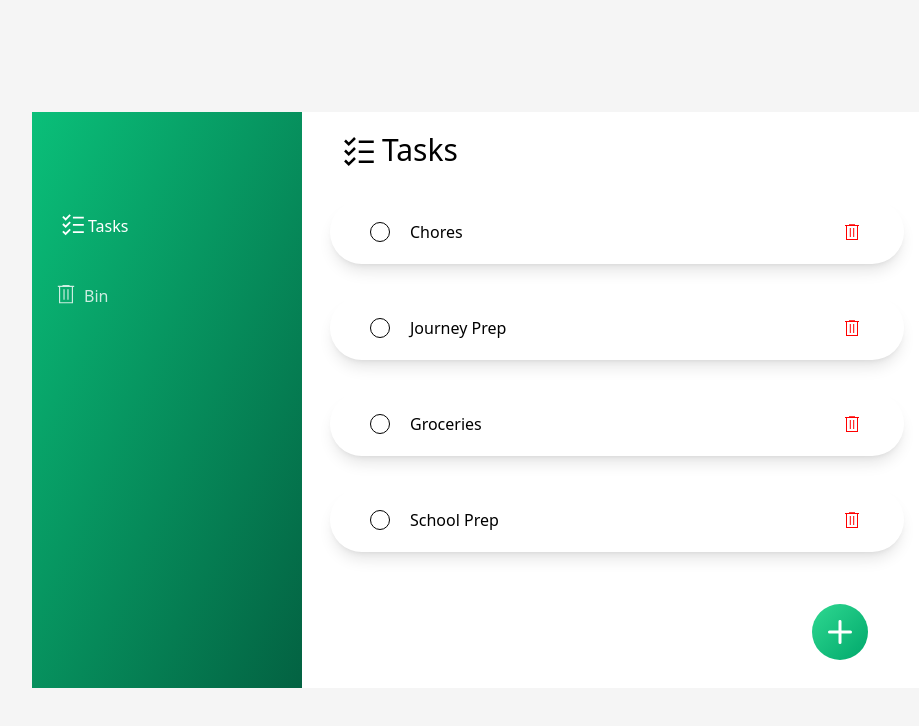
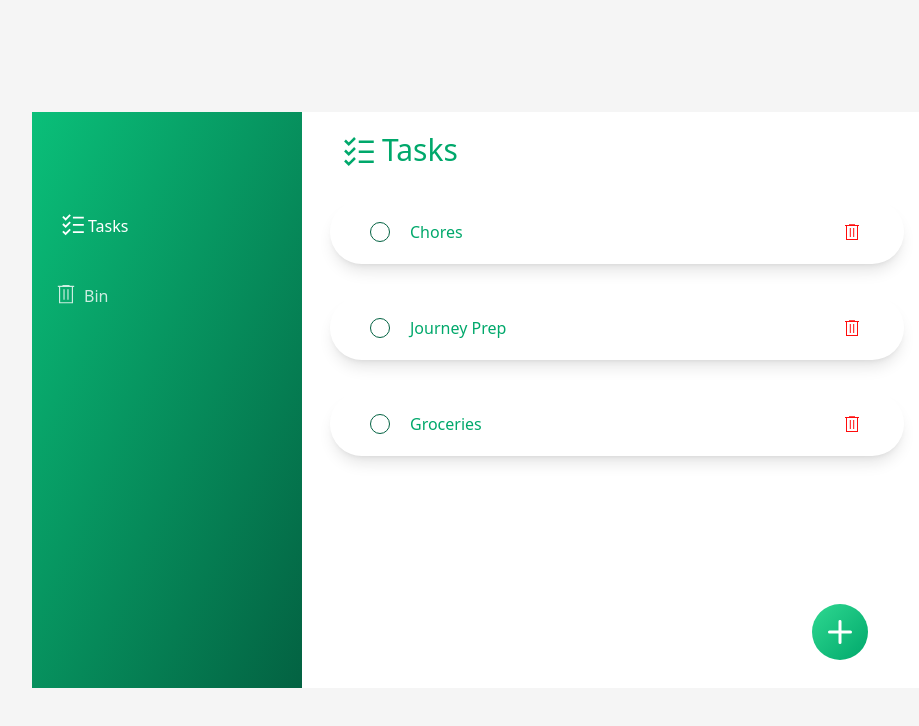
Before and after one commit to davidBen-Adeji/todo_app, a React (Vite) app: page / in a window 1280 px wide. Shown: the top 726 px of the page, without its empty margins (158-1077 px from the left). Built offline with nearby package versions, Linux system fonts and the light colour scheme.

Commit message:
updated homepage

```diff
--- a/src/Components/Tasks/DeleteTaskButton.jsx
+++ b/src/Components/Tasks/DeleteTaskButton.jsx
@@ -3,7 +3,7 @@ import BinImg from '../../assets/svg/bin-red.svg'
 export default function DeleteTaskButton({ onDeleteTask }) {
   return (
     <button onClick={onDeleteTask} type="submit">
-      <img className="w-6 h-6" src={BinImg} alt="bin" />
+      <img className="w-6 h-6 opacity-95 hover:opacity-100" src={BinImg} alt="bin" />
     </button>
   );
 }
--- a/src/Components/Tasks/Header.jsx
+++ b/src/Components/Tasks/Header.jsx
@@ -1,10 +1,10 @@
-import TaskImg from '../../assets/svg/task.svg'
+import TaskImg from '../../assets/svg/task-green.svg'
 
 export default function Header() {
   return (
     <div className="flex items-center mt-5 mb-8 gap-2">
       <img className="w-18 h-18" src={TaskImg} alt="task" />
-      <h1 className="text-3xl">Tasks</h1>
+      <h1 className="text-3xl text-jade-600">Tasks</h1>
     </div>
   );
 }
--- a/src/Components/Tasks/TaskTitle.jsx
+++ b/src/Components/Tasks/TaskTitle.jsx
@@ -12,18 +12,18 @@ export default function TaskTitle({
 
   if (isChecked) {
     clickedLinkClass = "opacity-50 cursor-not-allowed hover:no-underline";
-    spanClass = "block w-[70%] h-[70%] bg-black rounded-full cursor-pointer";
+    spanClass = "block w-[70%] h-[70%] bg-gradient-to-br from-jade-600 to-jade-800 rounded-full cursor-pointer";
   }
 
   return (
     <div className="flex items-center gap-5">
       <label
         htmlFor={inputId}
-        className="flex justify-center items-center w-5 h-5 border-black border rounded-full cursor-pointer"
+        className="flex justify-center items-center w-5 h-5 transition duration-200 hover:scale-110 focus:scale-110 border-jade-800 border rounded-full cursor-pointer"
       >
         <span className={`${spanClass}`}></span>
       </label>
-      <Link to={path} onClick={onChangeIndex} className={`capitalize hover:underline ${clickedLinkClass}`}>
+      <Link to={path} onClick={onChangeIndex} className={`capitalize hover:underline text-jade-600 ${clickedLinkClass}`}>
         {children}
       </Link>
     </div>
--- a/src/util/INITIAL_TASKS.js
+++ b/src/util/INITIAL_TASKS.js
@@ -14,9 +14,9 @@ export const INITIAL_TASKS = [
     taskItems: ["milo", "milk", "sugar", "golden morn"],
     id: `${Math.random()}_${Math.random()}`,
   },
-  {
-    taskTitle: "School prep",
-    taskItems: ["note book", "iron uniform", "calculator", "polish shoes"],
-    id: `${Math.random()}_${Math.random()}`,
-  },
+  // {
+  //   taskTitle: "School prep",
+  //   taskItems: ["note book", "iron uniform", "calculator", "polish shoes"],
+  //   id: `${Math.random()}_${Math.random()}`,
+  // },
 ];
```
Also changed, not shown: src/assets/svg/task-green.svg (added).
